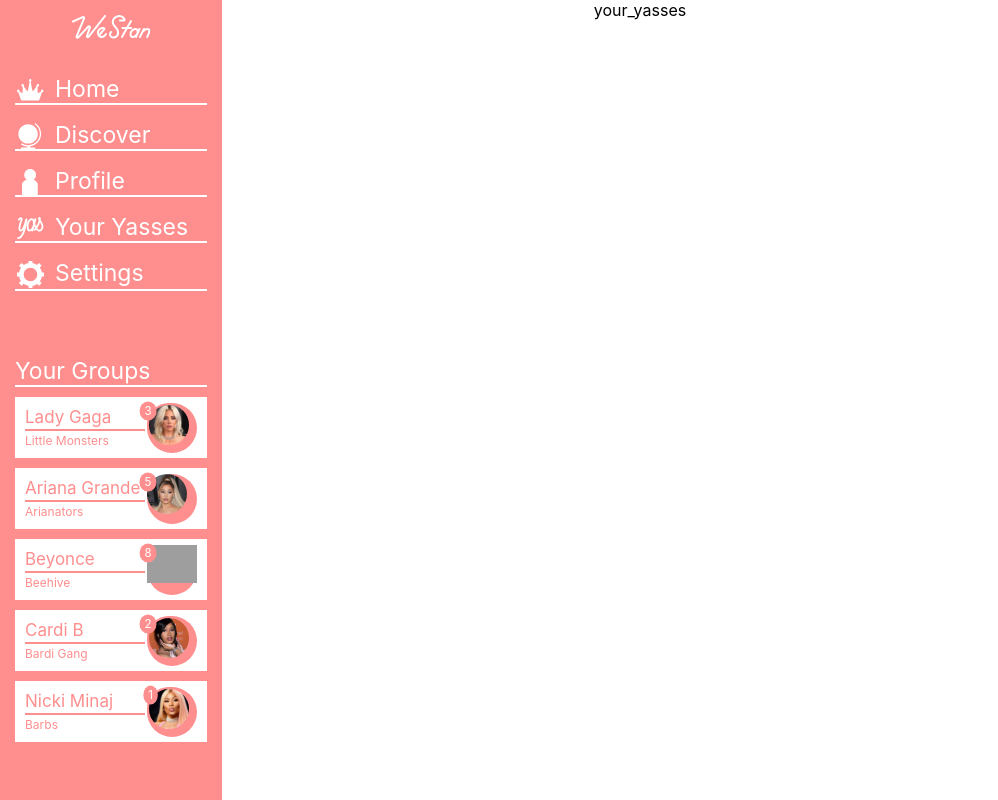
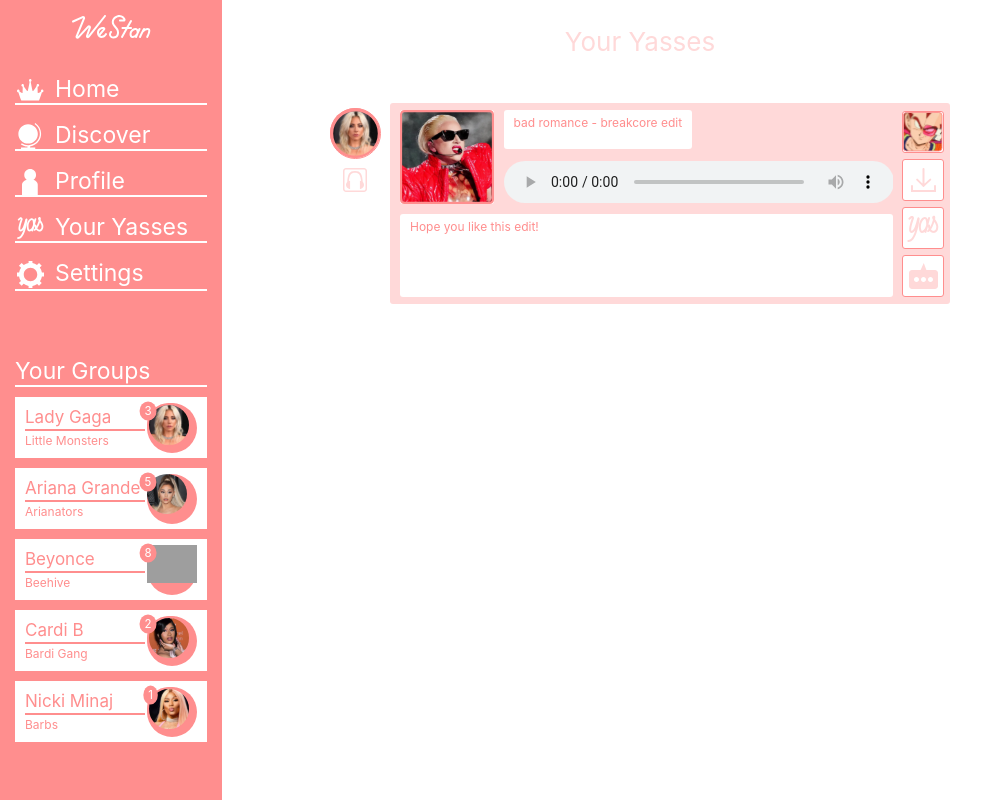
Before and after one commit to lizzyfizzy/WeStan, a React (Create React App) app in the folder my-app/: page /youryasses in a window 1280 px wide. Shown: the whole page, without its empty margins (0-998 px from the left). Built offline with nearby package versions, Linux system fonts and the light colour scheme; grey boxes are pictures that could not be loaded.

Commit message:
your yasses page

```diff
--- a/my-app/src/your_yasses.js
+++ b/my-app/src/your_yasses.js
@@ -1,7 +1,191 @@
 import React from 'react';
 
+import logo from './icons/crown logo.svg';
+import discover_logo from './icons/Union.svg';
+import profile_logo from './icons/Profile icon.svg';
+import yas_logo from './icons/yas icon.svg';
+import settings_logo from './icons/Gear Icon.svg';
+import main_logo from "./icons/Word Logo.svg";
+import audio_post from "./icons/audio_post.svg";
+import image_post from "./icons/image_post.svg";
+import text_post from "./icons/text_post.svg";
+import comments_light from "./icons/comments_light.svg";
+import yasses_light from "./icons/yasses_light.svg";
+import download_light from "./icons/download_light.svg";
+import download_dark from "./icons/download_dark.svg";
+import comments_dark from "./icons/comments_dark.svg";
+import yasses_dark from "./icons/yasses_dark.svg";
+
+import beyonce_tour from "./images/beyonce-tour.png"
+import gaga_image from "./images/gaga_image.svg"
+
+import anime_dude from "./images/profile_pics/anime_dude.svg"
+import blue_frog from "./images/profile_pics/blue_frog.svg"
+import daphne_frvr from "./images/profile_pics/daphne_frvr.svg"
+import devil_man from "./images/profile_pics/devil_man.svg"
+
+import lady_gaga from "./icons/Ellipse 15.svg";
+import ariana from "./icons/ariana.svg";
+import beyonce from "./icons/beyonce.svg";
+import cardi_b from "./icons/cardi_b.svg";
+import nicki_minaj from "./icons/Nicki_minaj.svg";
+
 function YourYasses() {
+    function toggleDownload(e) {
+      var myself = e.target;
+      var parent = document.getElementById(myself.id).parentElement;
+      var grandparent = document.getElementById(parent.id).parentElement;
+      var ggrandparent = document.getElementById(grandparent.id).parentElement;
+      var downloadBox = document.getElementById(ggrandparent.id).nextSibling;
+      if(document.getElementById(downloadBox.id).style.display === "none") {
+        //make it dark, show downloadBox
+        myself.src = download_dark;
+        parent.style.backgroundColor = "#FF8E8E";
+        downloadBox.style.display = "block";
+      } else {
+        myself.src = download_light;
+        parent.style.backgroundColor = "white";
+        downloadBox.style.display = "none";
+      }
+    }
+
+    function toggleProfile(e) {
+      var myself = e.target;
+      var parent = document.getElementById(myself.id).parentElement;
+      var grandparent = document.getElementById(parent.id).parentElement;
+      var ggrandparent = document.getElementById(grandparent.id).parentElement;
+      var target = document.getElementById(ggrandparent.id).nextSibling;
+      if(!target.className.includes("profile-expand")) {
+        target = document.getElementById(target.id).nextSibling;
+      }
+      if(document.getElementById(target.id).style.display === "none") {
+        target.style.display = "block";
+      } else {
+        target.style.display = "none";
+      }
+    }
+
+    function toggleYasses(e) {
+      var myself = e.target;
+      var parent = document.getElementById(myself.id).parentElement;
+      if(parent.style.backgroundColor === "white") {
+        //make it dark, show commentsBox
+        myself.src = yasses_dark;
+        parent.style.backgroundColor = "#FF8E8E";
+      } else {
+        myself.src = yasses_light;
+        parent.style.backgroundColor = "white";
+      }
+    }
+
+    function toggleComments(e) {
+      var myself = e.target;
+      var parent = document.getElementById(myself.id).parentElement;
+      console.log(parent.id);
+      var grandparent = document.getElementById(parent.id).parentElement;
+      var ggrandparent = document.getElementById(grandparent.id).parentElement;
+      var gggrandparent = document.getElementById(ggrandparent.id).parentElement;
+      var commentsBox = document.getElementById(gggrandparent.id).nextSibling;
+      console.log(commentsBox.id);
+      if(document.getElementById(commentsBox.id).style.display === "none") {
+        //make it dark, show commentsBox
+        myself.src = comments_dark;
+        parent.style.backgroundColor = "#FF8E8E";
+        commentsBox.style.display = "block";
+      } else {
+        myself.src = comments_light;
+        parent.style.backgroundColor = "white";
+        commentsBox.style.display = "none";
+      }
+    }
     return (
-        <div>your_yasses</div>
+        <div className="feed">
+            <header className="App-header">
+                <p>
+                Your Yasses
+                </p>
+            </header>
+            <div className="post-container">
+          <div id="post-1" className="remix-post post">
+            <div className="left-bar">
+              <div className="artist-pic">
+                <img className="artist-content" src={lady_gaga} alt="lady_gaga"></img>
+              </div>
+              <div className="type-indicator">
+                <img className="type-image" src={audio_post} alt="audio_post"></img>
+              </div>
+            </div>
+            <div id="main-1" className="main-content">
+              <div className="remix-parent">
+                <div className="remix-content">
+                  <div className="remix-image"> {/*phase out*/}
+                    <img className="audio-image" src={gaga_image} alt="gaga_image"></img>
+                  </div>
+                  <div className="remix-info">
+                    <div className="remix-name text-content">
+                      bad romance - breakcore edit
+                    </div>
+                    {/* <audio className="remix-audio"></audio> */}
+                    <audio controls className="remix-audio">
+                      <source src="horse.mp3" type="audio/mpeg" />
+                    Your browser does not support the audio element.
+                    </audio>
+                  </div>
+                </div>
+                <div className="remix-caption text-content">
+                  Hope you like this edit!
+                </div>
+              </div>
+              <div id="right-1" className="right-bar">
+                <div id="profile-2" className="poster-profile right-box top">
+                  <img id="profile-1" onClick={toggleProfile} className="box-content" src={anime_dude} alt="anime_dude"></img>
+                </div>
+                <div className="right-filler"></div>
+                <div id="download-2" onClick={toggleDownload} className="download right-box center">
+                  <img id="download-1" className="box-content" src={download_light} alt="download_light"></img>
+                </div>
+                <div id="yasses-2" className="yasses right-box center">
+                  <img id="yasses-1"  className="box-content" src={yasses_light} alt="yasses_light" onClick={toggleYasses}></img>
+                </div>
+                <div id="comments-2" onClick={toggleComments} className="comments right-box bottom">
+                  <img id="comments-1" className="box-content" src={comments_light} alt="comments_light"></img>
+                </div>
+              </div>
+            </div>
+            <div id="bad-romance-download-box" className="triangle-left">
+              <div className="inner-triangle"></div>
+              <div className="download-box">
+                <div className="download-element">
+                  <div className="file-info text-content">badromancebreakcore.wav - 32.5 MB</div>
+                  <div className="download-button type-indicator"></div>
+                </div>
+                <div className="download-element">
+                  <div className="file-info text-content">badromanceAcapella.wav - 28.2 MB</div>
+                  <div className="download-button type-indicator"></div>
+                </div>
+              </div>
+            </div>
+            <div id="profile-name-1" className="profile-expand triangle-left">
+              <div className="inner-triangle"></div>
+              <div className="profile-element download-box">
+                <div className="profile-info text-content">anime_dude</div>
+                <div className="report-profile text-content">Report Post?</div>
+              </div>
+            </div>
+          </div>
+          <div id="comment-box-1" className="comments-wrapper">
+            <div className="comments-arrow"></div>
+            <div className="comments-container">
+              <div className="write-comment">
+                <div className="my-profile right-box">
+                  <img className="box-content" src={daphne_frvr} alt="daphne_frvr"></img>
+                </div>
+                <input className="comment-input" type="text" value="Write a comment"></input>
+              </div>
+            </div>
+          </div>
+        </div>
+
+        </div>
     );}
     export default YourYasses;
```
